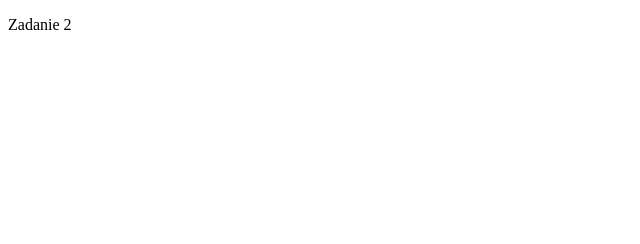
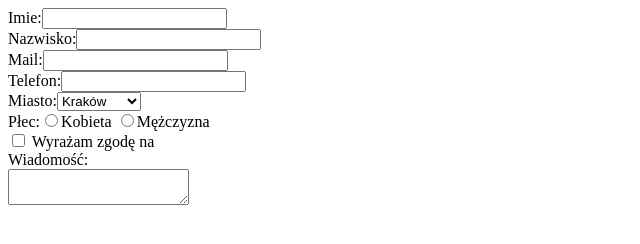
Before and after one commit to szymeq99/szymeq99.github.io, a plain HTML site: page zadania-domowe/zadanie-2/index.html in a window 1280 px wide. Shown: the whole page, without its empty margins (0-640 px from the left). Drawn offline with Linux system fonts and the light colour scheme.

Commit message:
Zadanie 2

```diff
--- a/zadania-domowe/zadanie-2/index.html
+++ b/zadania-domowe/zadanie-2/index.html
@@ -7,6 +7,20 @@
     <title>Document</title>
 </head>
 <body>
-    <p>Zadanie 2</p>
+    <form action="https://formspree.io/email@domain.tld" method="POST">
+        <label>Imie:<input type="text" name="Imie"></label><br>
+        <label>Nazwisko:<input type="text" name="Nazwisko"></label><br>
+        <label>Mail:<input type="email" name="Mail"></label><br>
+        <label>Telefon:<input type="tel" name="Telefon"></label><br>
+        <label>Miasto:<select name="Miasto">
+            <option value="Kraków">Kraków</option>
+            <option value="Warszawa">Warszawa</option>
+            <option value="Gdańsk">Gdańsk</option>
+        </select></label><br>
+        Płec:<input type="radio" name="gender">Kobieta
+        <input type="radio" name="gender">Mężczyzna<br>
+        <input type="checkbox" name="Zgoda"> Wyrażam zgodę na <br>
+       <label>Wiadomość:<br><textarea maxlength="1000" name="Wiadomość"></textarea></label>
+    </form>
 </body>
 </html>
```
